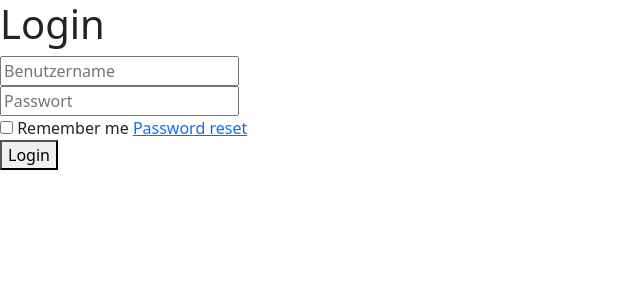
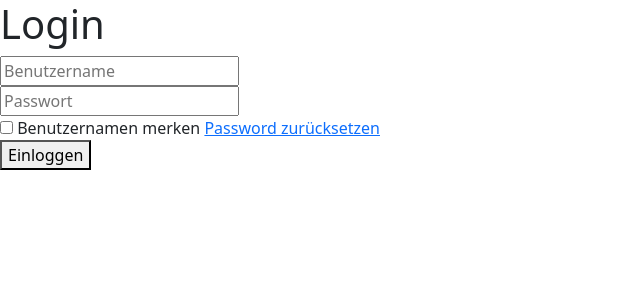
Before and after one commit to 21Max12/Web-Technologie, a Python web app: template Wordle/templates/Login.html in a window 1280 px wide. Shown: the top 300 px of the page, without its empty margins (0-640 px from the left). Run offline with Jinja, Linux system fonts and the light colour scheme; the template is opened without the code that fills it, so the values that code supplies are empty.

Commit message:
Update Login.html

```diff
--- a/Wordle/templates/Login.html
+++ b/Wordle/templates/Login.html
@@ -21,11 +21,11 @@
             </div>
 
             <div>
-                <label> <input type="checkbox"> Remember me</label>
-                <a href="#">Password reset</a>
+                <label> <input type="checkbox"> Benutzernamen merken</label>
+                <a href="#">Password zurücksetzen</a>
             </div>
 
-            <button type="submit">Login</button>
+            <button type="submit">Einloggen</button>
         </form>
     </div>
 
```
